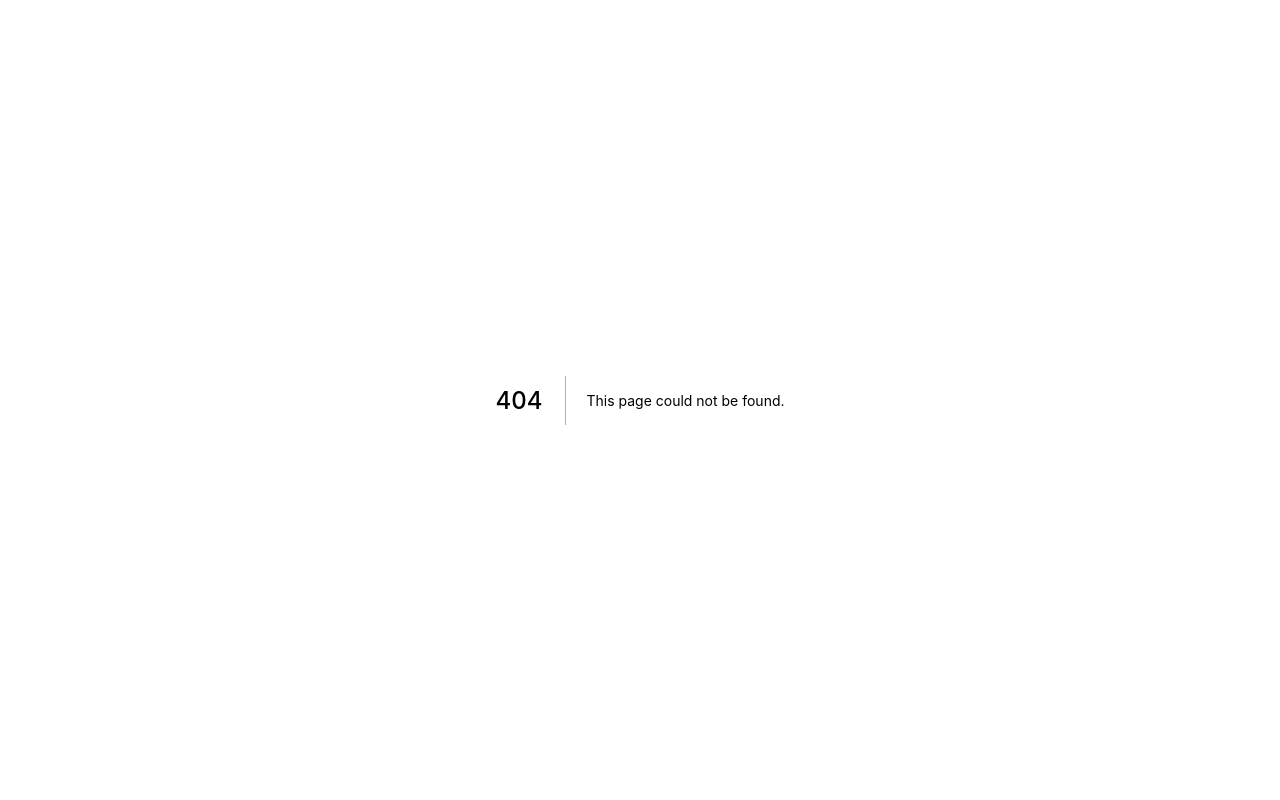
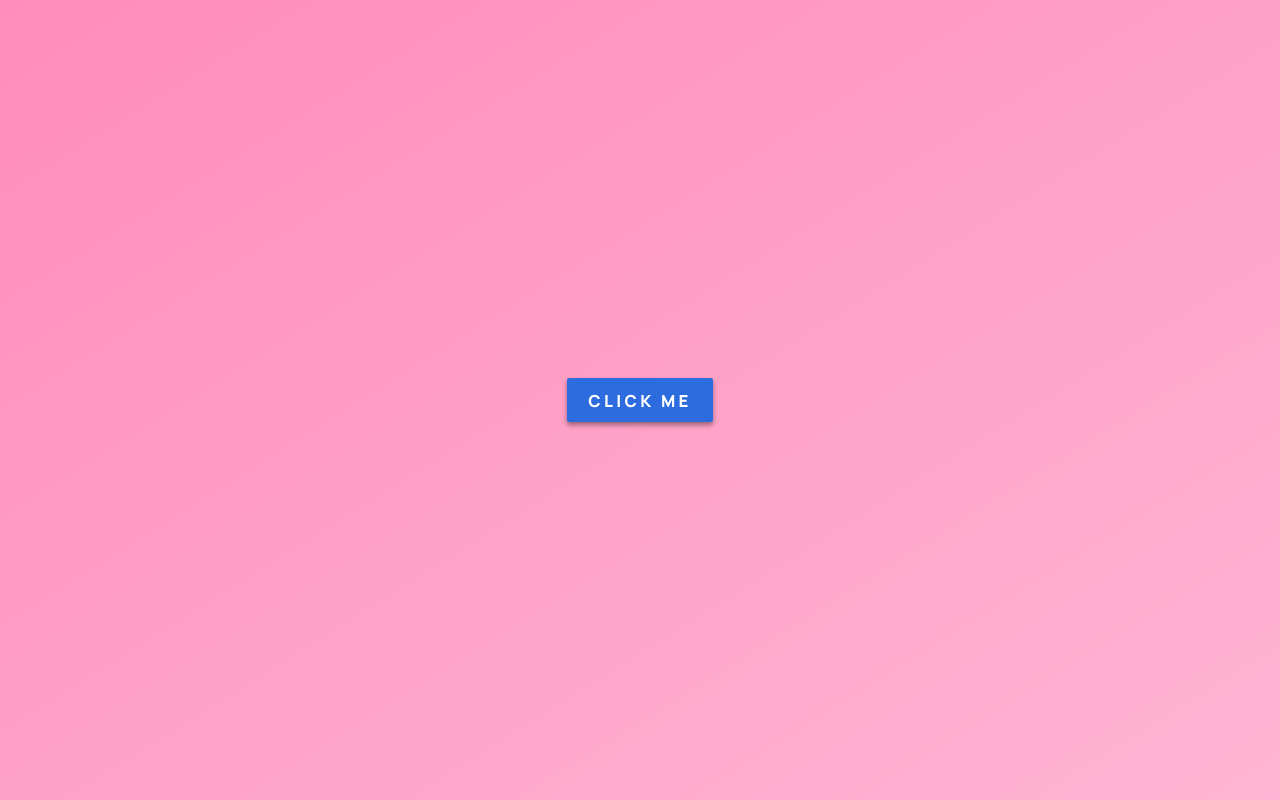
Before and after one commit to benxene/7days-50projects, a Next.js app: page /ripple-button in a window 1280 px wide. Before the commit this address had no page. Built offline with nearby package versions, Linux system fonts and the light colour scheme.

Commit message:
added ripple button

```diff
--- /dev/null
+++ b/src/components/RippleButton.tsx
@@ -0,0 +1,69 @@
+import { useState } from 'react';
+import styled, { keyframes } from 'styled-components';
+import { colors } from '../constants/theme';
+
+export default function RippleButton() {
+  const [rippleVisible, setRippleVisibility] = useState<boolean>(false);
+  const [rippleCoOrdinates, setCoOrdinates] = useState({ x: 0, y: 0 });
+
+  const addRipple = (event: any) => {
+    const { clientX, clientY } = event;
+    const { offsetTop, offsetLeft } = event.target;
+    setRippleVisibility(false);
+    setRippleVisibility(true);
+    setCoOrdinates({ x: clientX - offsetLeft, y: clientY - offsetTop });
+
+    setTimeout(() => setRippleVisibility(false), 400);
+  };
+
+  return (
+    <Button onClick={addRipple}>
+      {rippleVisible && <Ripple x={rippleCoOrdinates.x} y={rippleCoOrdinates.y} />}
+      Click me
+    </Button>
+  );
+}
+
+const Button = styled.button`
+  border: none;
+  background-color: ${colors.primary};
+  border-radius: 0.2rem;
+  font: inherit;
+  font-weight: 800;
+  color: ${colors.contrast.primary};
+  text-transform: uppercase;
+  box-shadow: 0 0.3rem 0.5rem rgba(0, 0, 0, 0.4);
+  padding: 1rem 2rem;
+  letter-spacing: 0.2em;
+  cursor: pointer;
+  position: relative;
+  overflow: hidden;
+
+  &:focus {
+    outline: none;
+  }
+`;
+
+const rippleAnimation = keyframes`
+  from {
+    opacity: 1;
+    transform: translate(-50%, -50%) scale(0.1);
+  }
+
+  to {
+    opacity: 0;
+    transform: translate(-50%, -50%) scale(5);
+  }
+`;
+
+const Ripple = styled.div<{ x: number; y: number }>`
+  border-radius: 50%;
+  background-color: rgba(255, 255, 255, 0.6);
+  position: absolute;
+  top: ${props => props.y}px;
+  left: ${props => props.x}px;
+  width: 5rem;
+  height: 5rem;
+  transform: translate(-50%, -50%) scale(0);
+  animation: ${rippleAnimation} 0.6s;
+`;
--- /dev/null
+++ b/src/pages/ripple-button.tsx
@@ -0,0 +1,10 @@
+import { CenterContainer } from '../components/Utilities';
+import RippleButton from '../components/RippleButton';
+
+export default function RippleButtonPage() {
+  return (
+    <CenterContainer>
+      <RippleButton />
+    </CenterContainer>
+  );
+}
```
